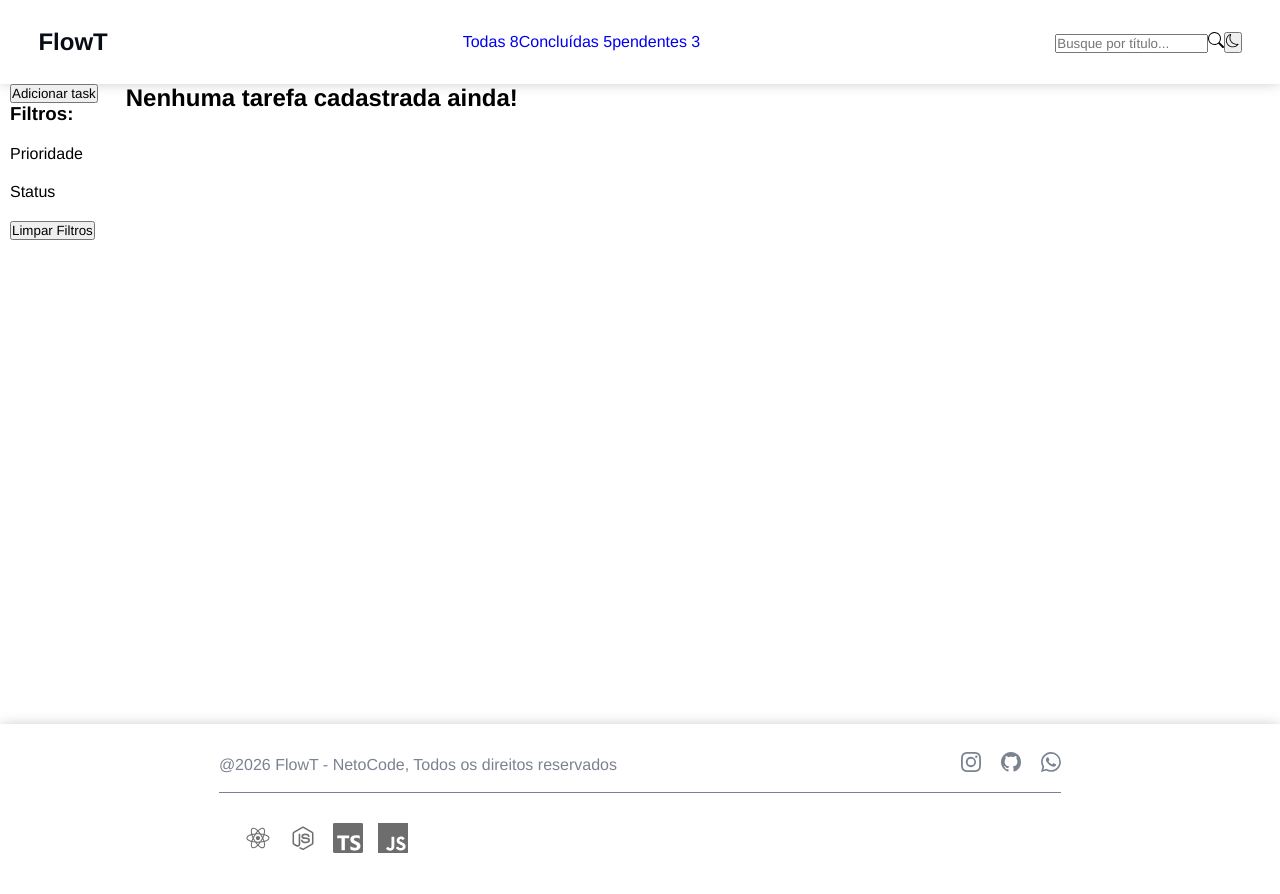
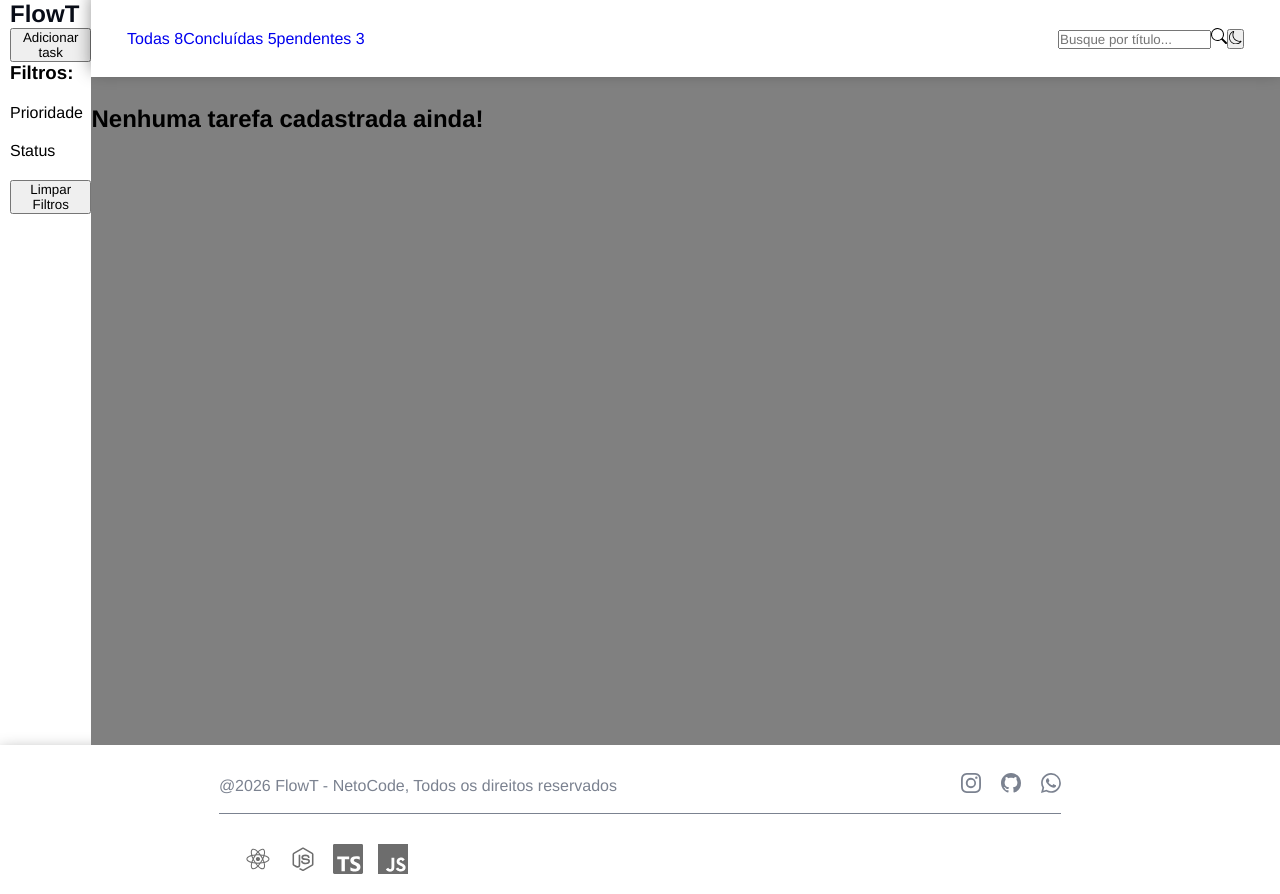
Before and after one commit to soaresesousa/FlowT---Projeto-Gerenciador-de-Tarefas, a React (Vite) app: page / in a window 1280 px wide. Before the commit the page ends 873 px from the top, so only its background shows below. Built offline with nearby package versions, Linux system fonts and the light colour scheme.

Commit message:
(style): organizada a estrutura dos componentes principais para estilizacao

```diff
--- a/src/App.tsx
+++ b/src/App.tsx
@@ -60,10 +60,8 @@ function App() {
   .filter((t) => filterPriority == 'All' || t.priority == filterPriority);
 
   return (
-    <div>
-      <Header />
-      <div className="mainContent">
-
+    <div className='app'>
+      <div className="app-flex">
         <Sidebar
         toggleModalOpen={toggleModalOpen}
         filterStatus={filterStatus}
@@ -71,6 +69,9 @@ function App() {
         filterPriority={filterPriority}
         setFilterPriority={setFilterPriority}
         />
+      <div className="mainContent">
+
+      <Header />
 
         <TaskList
         toggleModalOpen={toggleModalOpen}
@@ -89,6 +90,8 @@ function App() {
         />}
         {taskToUpdate && isModalOpen && <Form editTask={editTask} setTaskToUpdate={setTaskToUpdate}taskToUpdate={taskToUpdate} toggleModalOpen={toggleModalOpen} />}
       </div>
+      </div>
+
       <Footer />
     </div>
   )
--- a/src/components/Header.tsx
+++ b/src/components/Header.tsx
@@ -9,7 +9,7 @@ const Header: React.FunctionComponent = () => {
   const {theme, toggleTheme} = useTheme();
 
   return <div className='header'>
-    <h2 className='header-title'>FlowT</h2>
+
     <nav className='header-nav'>
         <a href="#">Todas <span>8</span></a>
         <a href="#">Concluídas <span>5</span></a>
--- a/src/components/Sidebar.tsx
+++ b/src/components/Sidebar.tsx
@@ -30,6 +30,7 @@ const Sidebar: React.FunctionComponent<Props> = ({toggleModalOpen, filterPriorit
 
   return (
     <aside>
+      <h2 className='header-title'>FlowT</h2>
         <button onClick={toggleModalOpen} >Adicionar task</button>
       <div className="filters">
         <h3>Filtros: </h3>
--- a/src/styles/App.css
+++ b/src/styles/App.css
@@ -1,4 +1,12 @@
+.app-flex {
+    display: flex;
+    width: 100%;
+}
+
 .mainContent {
+    width: 100%;
     display: flex;
+    flex-direction: column;
     gap: 28px;
+    background:gray;
 }
```
